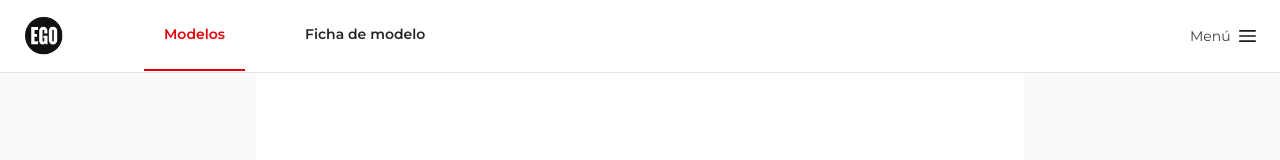
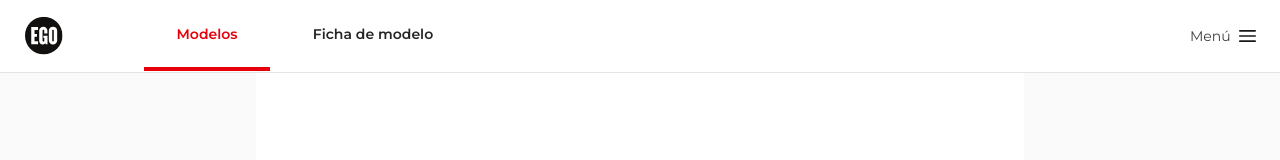
Before and after one commit to emanuelpps/ego-agency-challenge-EP, a Next.js app: page / in a window 1280 px wide. Shown: the top 160 px of the page. Built offline with nearby package versions, Linux system fonts and the light colour scheme.

Commit message:
style: added width correction in NavItem

```diff
--- a/components/layout/navbar/NavItem.tsx
+++ b/components/layout/navbar/NavItem.tsx
@@ -10,13 +10,13 @@ export function NavItem({ href, active = false, children }: NavItemProps) {
   return (
     <Link
       href={href}
-      className={`relative pb-1 text-sm font-medium transition-colors pr-5 pl-5 font-semibold ${
+      className={`min-w-[126px] flex justify-center relative pb-1 text-sm font-medium transition-colors font-semibold ${
         active ? "text-red-600" : "text-neutral-800"
       }`}
     >
       {children}
       {active && (
-        <span className="absolute left-0 -bottom-[23px] h-[2px] w-full bg-red-600" />
+        <span className="absolute left-0 -bottom-[23px] h-[4px] w-full bg-red-600" />
       )}
     </Link>
   );
```
